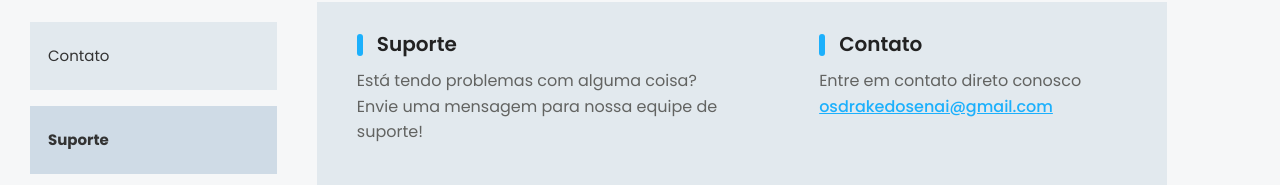
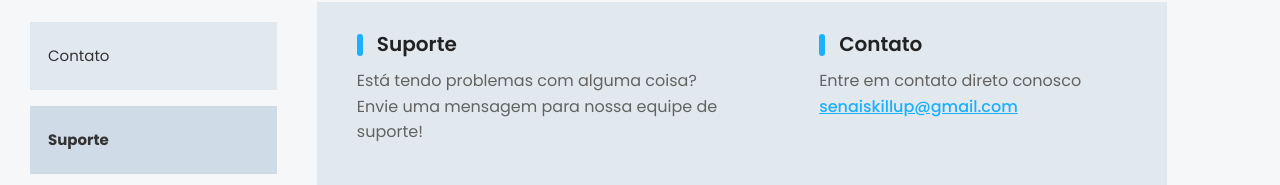
Before and after one commit to TCC-Senai3/front-end-web, a React (Vite) app: page /contato in a window 1280 px wide. Both pictures are taken after a click on the button "Suporte". Shown: the part 108-293 px from the top of the page. Built offline with nearby package versions, Linux system fonts and the light colour scheme; a web font is replaced by a local one.

Commit message:
mail ready

```diff
--- a/src/components/ContactComponents/ContactForm/index.jsx
+++ b/src/components/ContactComponents/ContactForm/index.jsx
@@ -11,7 +11,7 @@ export default function ContactForm() {
         e.preventDefault();
 
         // ✅ EMAIL ATUALIZADO AQUI
-        const emailDestino = "osdrakedosenai@gmail.com";
+        const emailDestino = "senaiskillup@gmail.com";
 
         const subject = encodeURIComponent(`Contato (Página Contato): ${nome} - ${email}`);
         const body = encodeURIComponent(mensagem);
--- a/src/components/ContactComponents/SupportForm/index.jsx
+++ b/src/components/ContactComponents/SupportForm/index.jsx
@@ -10,7 +10,7 @@ export default function SupportForm() {
         e.preventDefault();
 
         // ✅ EMAIL ATUALIZADO AQUI
-        const emailDestino = "osdrakedosenai@gmail.com";
+        const emailDestino = "senaiskillup@gmail.com";
 
         const subject = encodeURIComponent(`Suporte (Página Suporte): ${nome} - ${email}`);
         const body = encodeURIComponent(mensagem);
@@ -72,8 +72,8 @@ export default function SupportForm() {
                     <h2 className="support-title">Contato</h2>
                     <p className="support-description">
                         Entre em contato direto conosco<br />
-                        <a href="mailto:osdrakedosenai@gmail.com" style={{color: '#1cb0fc', textDecoration: 'underline', fontWeight: 500}}>
-                            osdrakedosenai@gmail.com
+                        <a href="mailto:senaiskillup@gmail.com" style={{color: '#1cb0fc', textDecoration: 'underline', fontWeight: 500}}>
+                            senaiskillup@gmail.com
                         </a>
                     </p>
                 </div>
```
